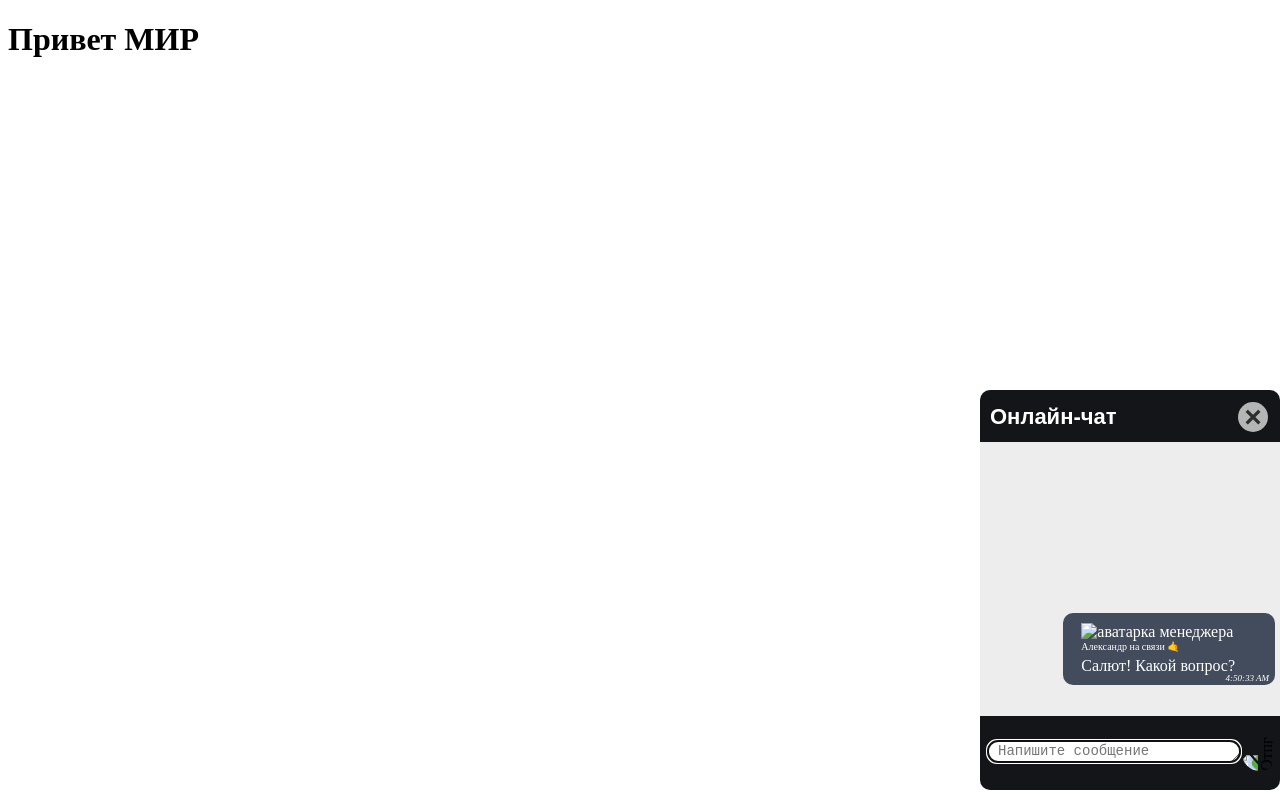
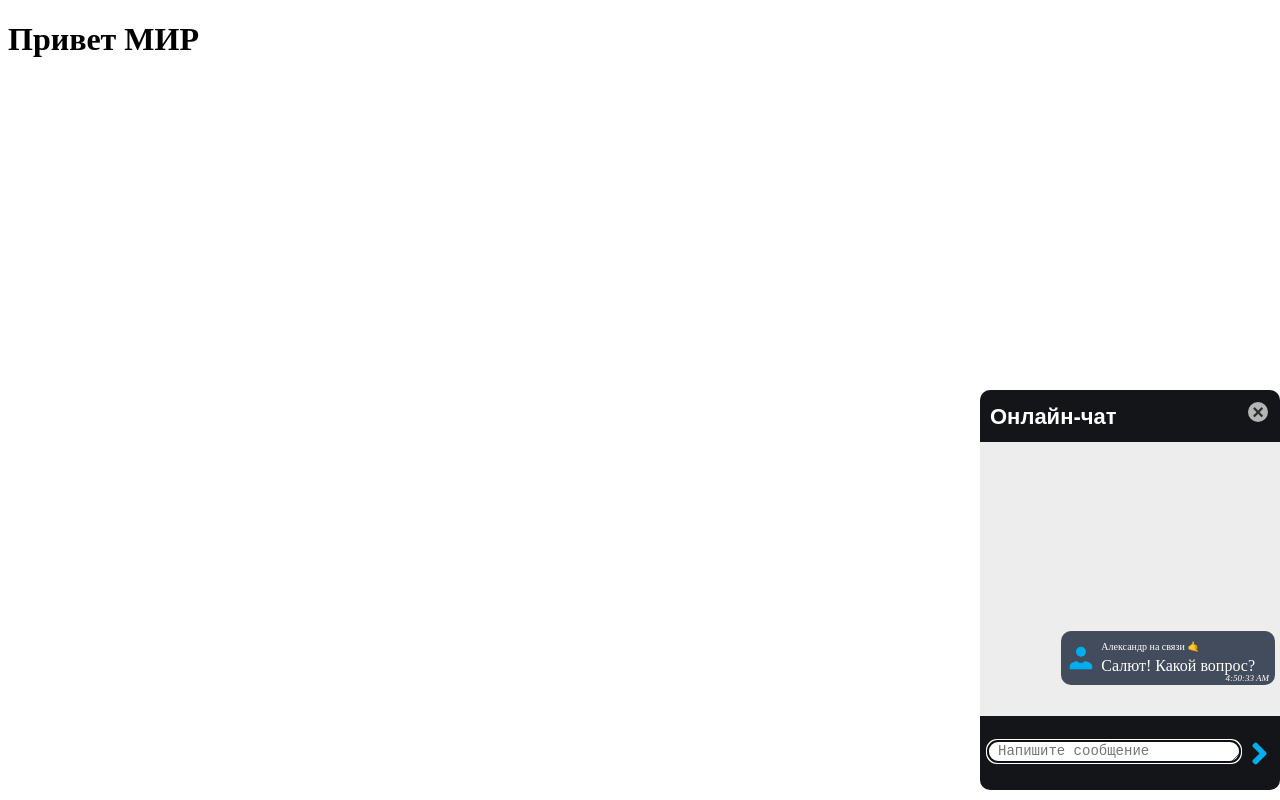
Before and after one commit to themaltsev/telegram-chat-js, a plain HTML site: page index.html in a window 1280 px wide. Both pictures are taken after a click on the element "Привет МИР". Drawn offline with Linux system fonts and the light colour scheme; no server answers.

Commit message:
New Version

```diff
--- a/telegram-chat/telega-chat.css
+++ b/telegram-chat/telega-chat.css
@@ -8,9 +8,9 @@ input, button {
     position: absolute;
     top: 12px;
     right: 12px;
-    width: 30px;
-    height: 30px;
-    font-size: 30px;
+    width: 20px;
+    height: 20px;
+    font-size: 20px;
     background: #ddd;
     color: #333;
     border-radius: 50%;
@@ -87,8 +87,8 @@ align-items: flex-end;
     background: #434c5d;
     color: #fff;
     border-radius: 10px;
-    padding: 10px 18px;
-    padding-right: 40px;
+    padding: 10px 20px;
+    padding-left: 40px;
     margin: 5px;
     font-size: 16px;
     position: relative;
@@ -162,6 +162,13 @@ padding-left: 10px;
     background-color: transparent;
 }
 
+.chat__body__item__user__icon {
+    position: absolute;
+    left: 5px;
+    width: 30px;
+    height: 30px;
+}
+
 
 
 @media (max-width:768px) {
--- a/telegram-chat/telega-chat.js
+++ b/telegram-chat/telega-chat.js
@@ -55,7 +55,7 @@ window.$ = (el) => {
     </div>
     <div class="chat__body">
     <div class="chat__body__item chat__body__item__manager">
-    <img class="chat__body__item__user__icon cards__theme" src="img/refs/avatars/ava.png" alt="аватарка менеджера">
+    <img class="chat__body__item__user__icon cards__theme" src="./telegram-chat/user.svg" alt="аватарка менеджера">
     <span class="chat__body__item__user">${manager} на связи 🤙</span>
     <span class="chat__body__item__text">Салют! Какой вопрос?</span>
     <i class="chat__body__item__time">${timeNow}</i>
@@ -65,7 +65,7 @@ window.$ = (el) => {
         <div class="chat__input__message">
             <textarea rows="1" wrap="on" type="text" class="chat__main__input" aria-label="Напишите сообщение" placeholder="Напишите сообщение" required ></textarea>
         </div>
-        <img class="chat__input__submit" src="img/icons/sent.svg" alt="Отправить" />
+        <img class="chat__input__submit" src="telegram-chat/angle-up.svg" alt="Отправить" />
     </div>
 
     </div>`;
@@ -149,7 +149,7 @@ window.$ = (el) => {
           $('.chat__main__input').classList.remove('validate__error')
           let tplItemClient = `<div class="chat__body__item chat__body__item__client">
           <div class="btm__close chat__body__item__delete cards__theme">×</div>
-          <img class="chat__body__item__user__icon cards__theme" src="img/icons/user.svg" alt="аватарка user">
+          <img class="chat__body__item__user__icon cards__theme" src="./telegram-chat/user.svg" alt="аватарка user">
         <span class="chat__body__item__user">Вы</span>
         <span class="chat__body__item__text">${val}</span>
         <i class="chat__body__item__time">${timeNow}</i></div>`;
@@ -213,7 +213,7 @@ window.$ = (el) => {
 
               let tplItemMenager = `<div class="chat__body__item chat__body__item__manager">
               <div class="btm__close chat__body__item__delete cards__theme">×</div>
-              <img class="chat__body__item__user__icon cards__theme" src="img/refs/avatars/ava.png" alt="аватарка менеджера">
+              <img class="chat__body__item__user__icon cards__theme" src="./telegram-chat/user.svg" alt="аватарка менеджера">
               <span class="chat__body__item__user">${manager}</span>
                 <span class="chat__body__item__text">${Text}</span>
                 <i class="chat__body__item__time">${timeNow}</i></div>`;
```
Also changed, not shown: telegram-chat/ava.jpg (added), telegram-chat/user.svg (added).
